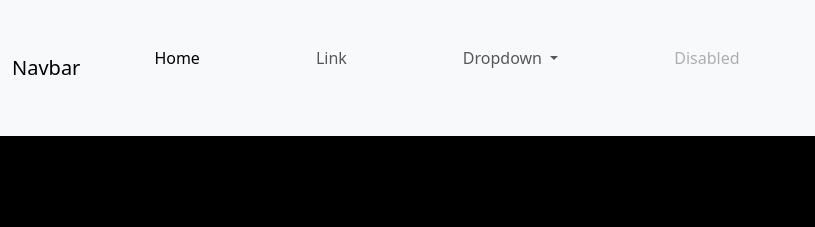
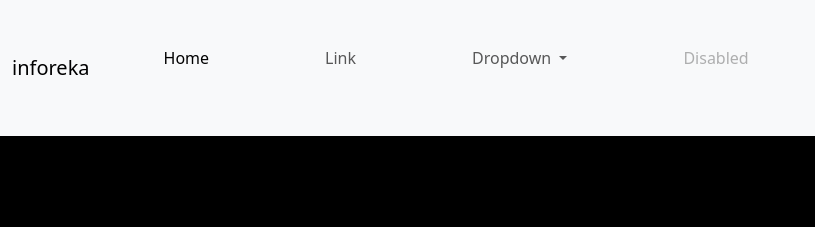
Before and after one commit to Nithinaare/inforeka, a plain HTML site: page index.html in a window 1280 px wide. Shown: the top 227 px of the page, 0-815 px from the left. Drawn offline with nearby package versions, Linux system fonts and the light colour scheme.

Commit message:
Update index.html

```diff
--- a/index.html
+++ b/index.html
@@ -3,14 +3,14 @@
   <head>
     <meta charset="utf-8">
     <meta name="viewport" content="width=device-width, initial-scale=1">
-    <title>Bootstrap demo</title>
+    <title>inforeka </title>
     <link href="https://cdn.jsdelivr.net/npm/bootstrap@5.3.6/dist/css/bootstrap.min.css" rel="stylesheet" integrity="sha384-4Q6Gf2aSP4eDXB8Miphtr37CMZZQ5oXLH2yaXMJ2w8e2ZtHTl7GptT4jmndRuHDT" crossorigin="anonymous">
     <link rel="stylesheet" href="style.css">
   </head>
   <body>
     <nav class="navbar navbar-expand-lg bg-body-tertiary">
       <div class="container-fluid">
-        <a class="navbar-brand" href="#">Navbar</a>
+        <a class="navbar-brand" href="#">inforeka</a>
         <button class="navbar-toggler" type="button" data-bs-toggle="collapse" data-bs-target="#navbarSupportedContent" aria-controls="navbarSupportedContent" aria-expanded="false" aria-label="Toggle navigation">
           <span class="navbar-toggler-icon"></span>
         </button>
```
